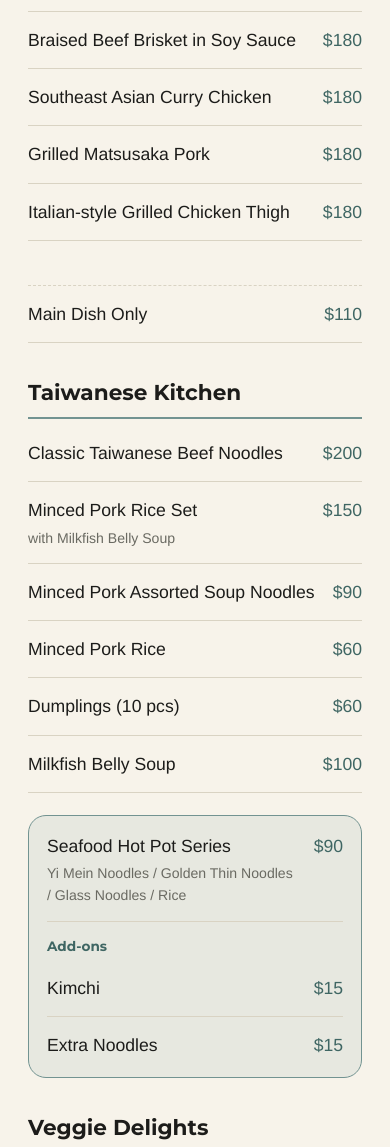
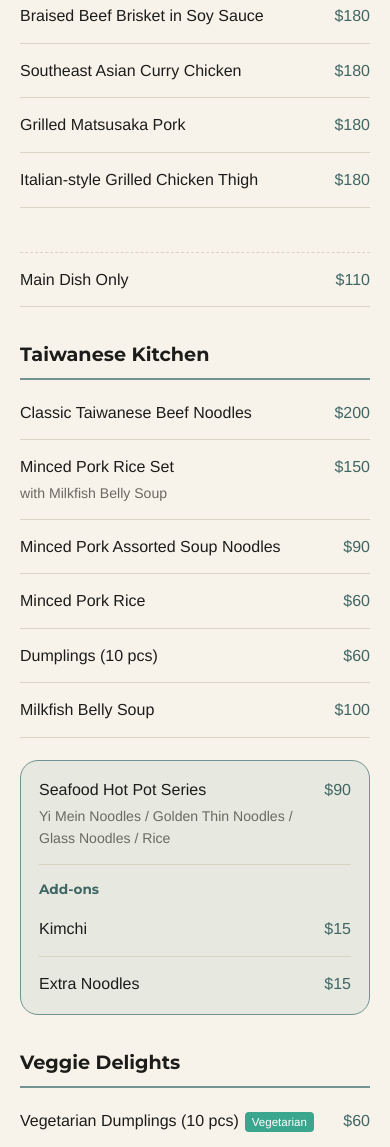
Before and after one commit to lingringcm-gif/WH-menu, a plain HTML site: page index.html in a window 390 px wide. Shown: the part 728-1875 px from the top of the page. Drawn offline with Linux system fonts and the light colour scheme.

Commit message:
Add files via upload

```diff
--- a/index.html
+++ b/index.html
@@ -68,6 +68,15 @@
   @media (max-width:350px){
     :root{--gutter:20px}
     .logo{height:60px}
+  }
+  @media (max-width:480px){
+    :root{--gutter:20px}
+    h2{font-size:1.2rem;gap:8px}
+    .item{gap:8px}
+    .name,.price{font-size:1rem}
+    .inl{font-size:.8rem;margin-left:4px}
+    .multi span,.cols span{width:3.1rem}
+    .tag{margin-left:6px}
   }
   footer{padding:0 var(--gutter) 40px;color:var(--muted);font-size:.85rem}
 </style>
```
